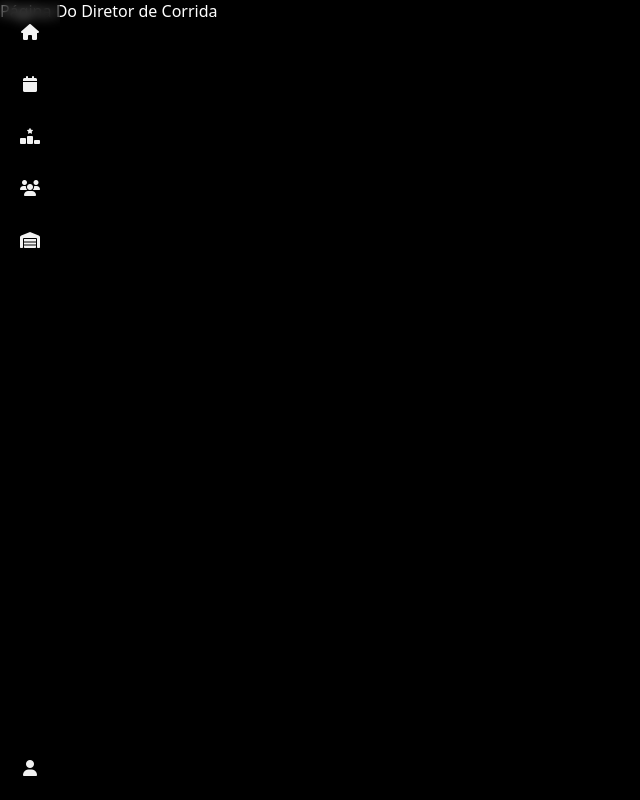
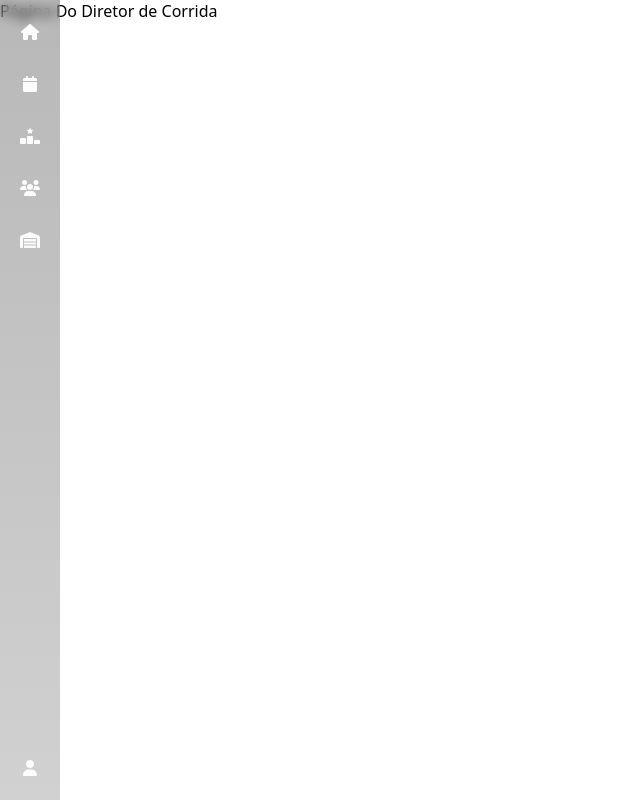
Before and after one commit to tomasxavier06/Project_FBD, a Flask app: page /welcomeDC in a window 1280 px wide. Shown: the whole page, without its empty margins (0-640 px from the left). Run offline with Flask 3, Linux system fonts and the light colour scheme; the visitor is signed in with stand-in values (Sample User, id 1); data that the repository does not hold is empty.

Commit message:
added minor changes

```diff
--- a/templates/WelcomeDC.html
+++ b/templates/WelcomeDC.html
@@ -8,7 +8,7 @@
     <style>
       :root{ --sidebar-width:60px; }
       html,body{ height:100%; }
-      body{ margin:0; padding:0; font-family: system-ui, -apple-system, 'Segoe UI', Roboto, 'Helvetica Neue', Arial; background:#000; color:#fff; }
+      body{ margin:0; padding:0; font-family: system-ui, -apple-system, 'Segoe UI', Roboto, 'Helvetica Neue', Arial; background:#fff; color:#000; }
 
       .hero{
         position:relative; height:100vh; min-height:560px; overflow:hidden; display:flex; align-items:center; justify-content:center;
--- a/templates/WelcomeDP.html
+++ b/templates/WelcomeDP.html
@@ -8,7 +8,7 @@
     <style>
       :root{ --sidebar-width:60px; }
       html,body{ height:100%; }
-      body{ margin:0; padding:0; font-family: system-ui, -apple-system, 'Segoe UI', Roboto, 'Helvetica Neue', Arial; background:#000; color:#fff; }
+      body{ margin:0; padding:0; font-family: system-ui, -apple-system, 'Segoe UI', Roboto, 'Helvetica Neue', Arial; background:#fff; color:#000; }
 
       .hero{
         position:relative; height:100vh; min-height:560px; overflow:hidden; display:flex; align-items:center; justify-content:center;
--- a/templates/WelcomeTP.html
+++ b/templates/WelcomeTP.html
@@ -8,7 +8,7 @@
     <style>
       :root{ --sidebar-width:60px; }
       html,body{ height:100%; }
-      body{ margin:0; padding:0; font-family: system-ui, -apple-system, 'Segoe UI', Roboto, 'Helvetica Neue', Arial; background:#000; color:#fff; }
+      body{ margin:0; padding:0; font-family: system-ui, -apple-system, 'Segoe UI', Roboto, 'Helvetica Neue', Arial; background:#fff; color:#000; }
 
       .hero{
         position:relative; height:100vh; min-height:560px; overflow:hidden; display:flex; align-items:center; justify-content:center;
```
